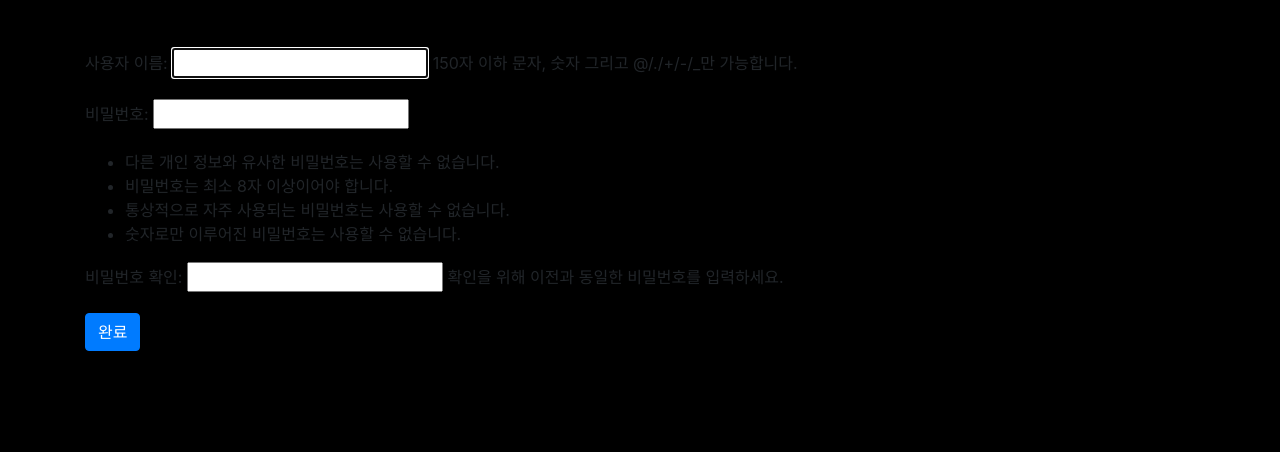
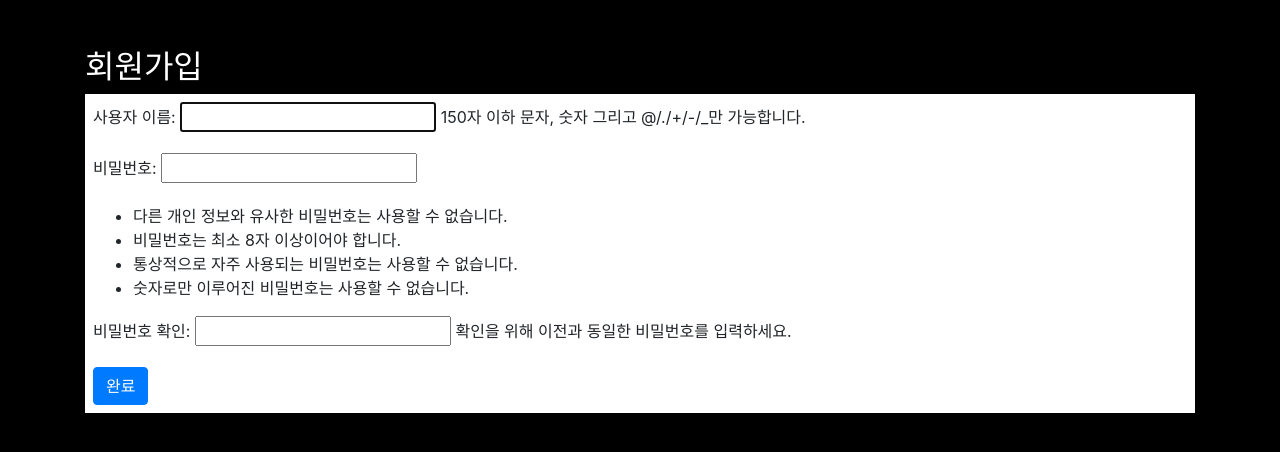
Before and after one commit to mightykim91/movieReview, a Django app: page /accounts/signup/ in a window 1280 px wide. Shown: the part 56-508 px from the top of the page. Run offline with Django 3.2, Linux system fonts and the light colour scheme; some libraries are stand-ins or nearby versions.

Commit message:
fixed main page issues

```diff
--- a/accounts/templates/accounts/form.html
+++ b/accounts/templates/accounts/form.html
@@ -2,9 +2,17 @@
 {% load bootstrap4 %}
 
 {% block body %}
+{% if request.resolver_match.url_name == "signup" %}
+    <h2><font color="white">회원가입</font></h2>
+{% else %}
+    <h2><font color="white">로그인</font></h2>
+{% endif %}
+
+<div class="p-2" style="background-color:white">
     <form action="" method="POST">
         {% csrf_token %}
         {{ form.as_p }}
         <button class="btn btn-primary">완료</button>
     </form>
+</div>
 {% endblock %}
--- a/movies/templates/movies/index.html
+++ b/movies/templates/movies/index.html
@@ -47,7 +47,7 @@
         {% endfor %}
     </div>
 </div>
-<div class="d-flex justify-content-center py-2">
+<div class="d-flex justify-content-center py-5">
     {% bootstrap_paginate page_obj range=10 show_prev_next="false" show_first_last="true" %}
 </div>
 <div class="modal fade" id="myModal" data-backdrop="static" data-keyboard="false" tabindex="-1" role="dialog" aria-labelledby="staticBackdropLabel" aria-hidden="true" data-id="{{ movie.pk }}">
```
Also changed, not shown: movies/views.py (+6 -1 lines), db.sqlite3.
